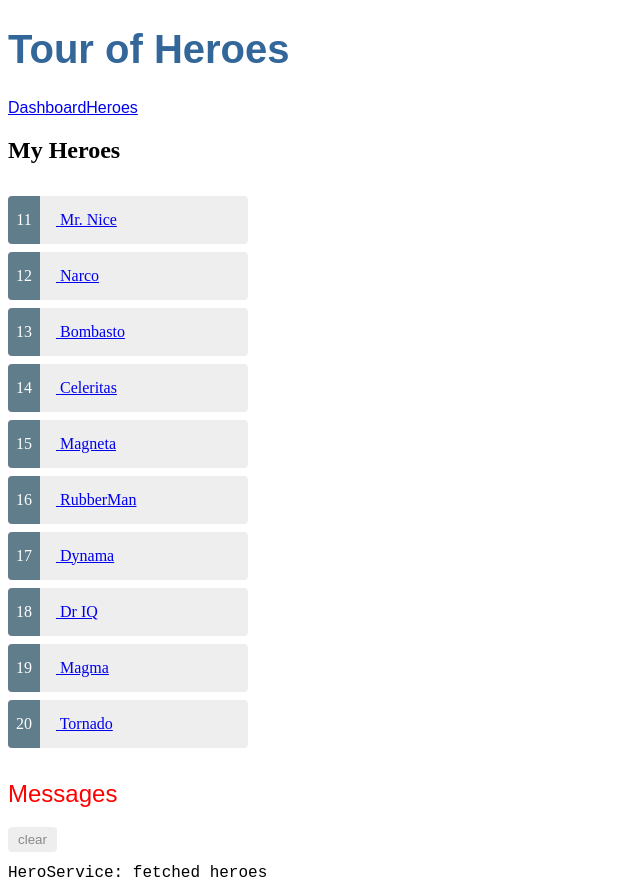
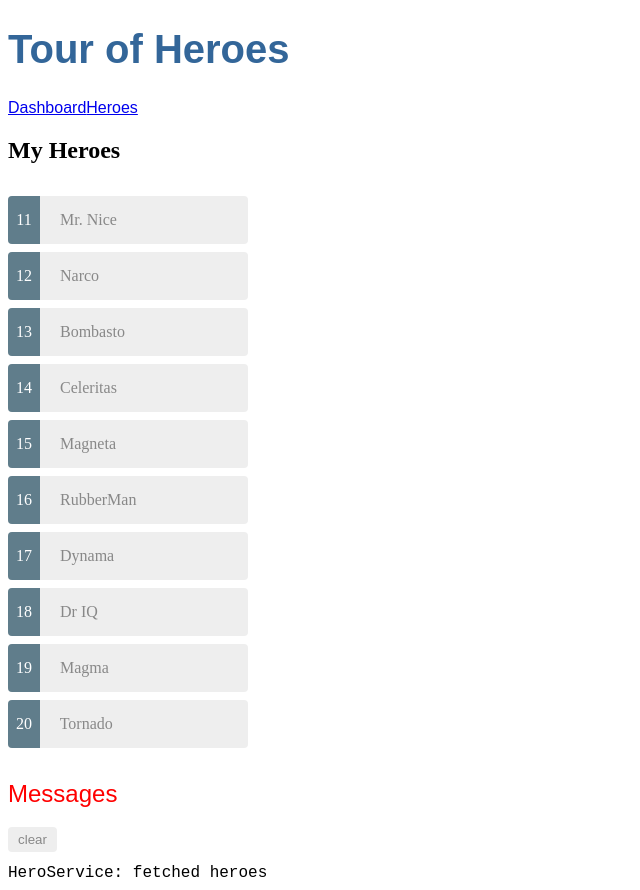
Before and after one commit to ykobayashi-techno/PokemonRandomList, an Angular app: page /heroes in a window 1280 px wide. Shown: the whole page, without its empty margins (0-640 px from the left). Built offline with nearby package versions, Linux system fonts and the light colour scheme.

Commit message:
routerLinkに対応したCSSの更新

```diff
--- a/src/app/heroes/heroes.component.css
+++ b/src/app/heroes/heroes.component.css
@@ -20,7 +20,7 @@ ul.heroes li {
 ul.heroes li:hover {
   color: #607D8B;
   background-color: #DDD;
-  left: .1em;
+
 }
 
 ul.heroes li.selected {
@@ -31,6 +31,17 @@ ul.heroes li.selected {
 ul.heroes li.selected:hover {
   background-color: #BBD8DC;
   color: white;
+}
+
+ul.heroes a {
+  display: block;
+  position: relative;
+  left: 0;
+  top: 0;
+  height: 3em;
+  width: 15em;
+  color: #888;
+  text-decoration: none;
 }
 
 ul.heroes li span.badge {
```
